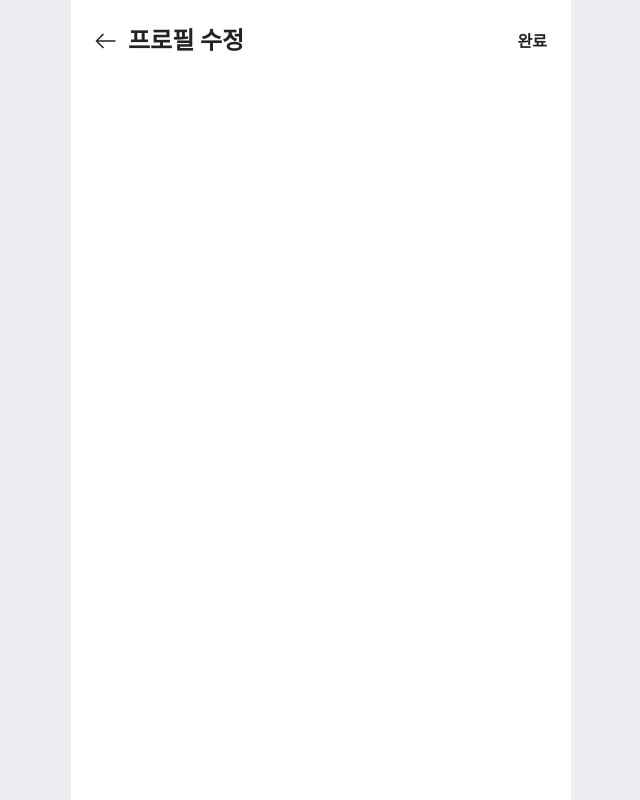
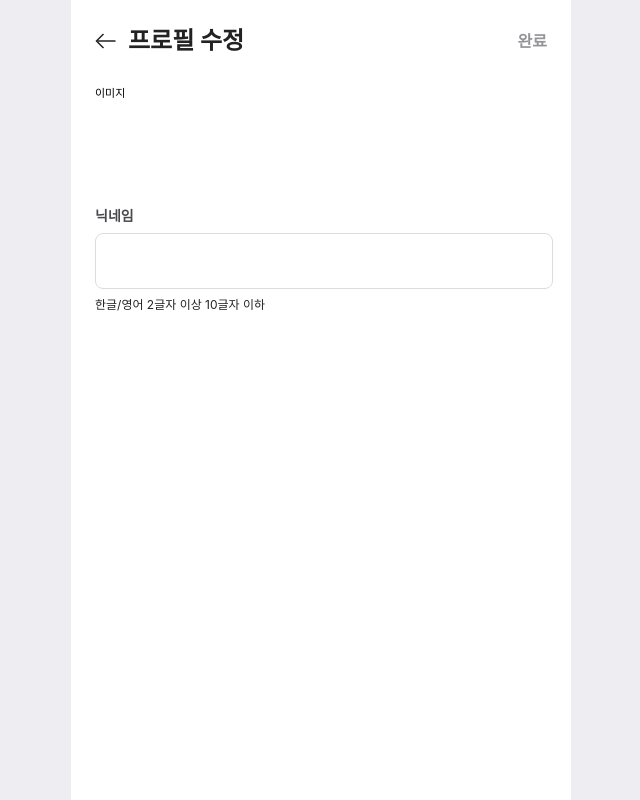
Before and after one commit to Wingle-SMWU/Wingle-Frontend, a Next.js app in the folder wingle/: page /mypage/edit/nickname in a window 1280 px wide. Shown: the top 800 px of the page, without its empty margins (319-959 px from the left). Built offline with nearby package versions, Linux system fonts and the light colour scheme.

Commit message:
feat: 프로필수정 - 닉네임, 이미지 수정 ui 완료

```diff
--- a/wingle/src/pages/mypage/edit/nickname.tsx
+++ b/wingle/src/pages/mypage/edit/nickname.tsx
@@ -1,6 +1,6 @@
 import styled from "styled-components";
 import router from "next/router";
-import { Text } from "@/src/components/ui";
+import { Margin, Text } from "@/src/components/ui";
 
 const Style = {
   Wapper: styled.div`
@@ -13,6 +13,18 @@ const Style = {
   `,
   Content: styled.div`
     padding: 24px;
+  `,
+  ImageChangeBox: styled.div`
+    width: 88px;
+    height: 88px;
+    margin: 30px 0px;
+  `,
+  NicknameChangeBox: styled.div``,
+  InputNickname: styled.input`
+    width: 100%;
+    height: 52px;
+    border: 1px solid #dcdce0;
+    border-radius: 8px;
   `,
   Header: styled.div`
     width: 100%;
@@ -44,13 +56,27 @@ export default function Nickname() {
               <Text.Title1 color="gray900">프로필 수정</Text.Title1>
             </Style.Left>
             <Text.Body1
-              color="gray900"
+              color="gray500" // 비활성화 상태
+              // 활성화 상태에서는 color="gray900"
               onClick={() => router.push(`/mypage/edit`)}
               pointer
             >
               완료
             </Text.Body1>
           </Style.Header>
+          <>
+            <Style.ImageChangeBox>이미지</Style.ImageChangeBox>
+
+            <Style.NicknameChangeBox>
+              <Text.Body5 color="gray700">닉네임</Text.Body5>{" "}
+              <Margin direction="column" size={8} />
+              <Style.InputNickname />
+              <Margin direction="column" size={8} />
+              <Text.Caption3 color="gray900">
+                한글/영어 2글자 이상 10글자 이하
+              </Text.Caption3>
+            </Style.NicknameChangeBox>
+          </>
         </Style.Content>
       </Style.Wapper>
     </>
```
